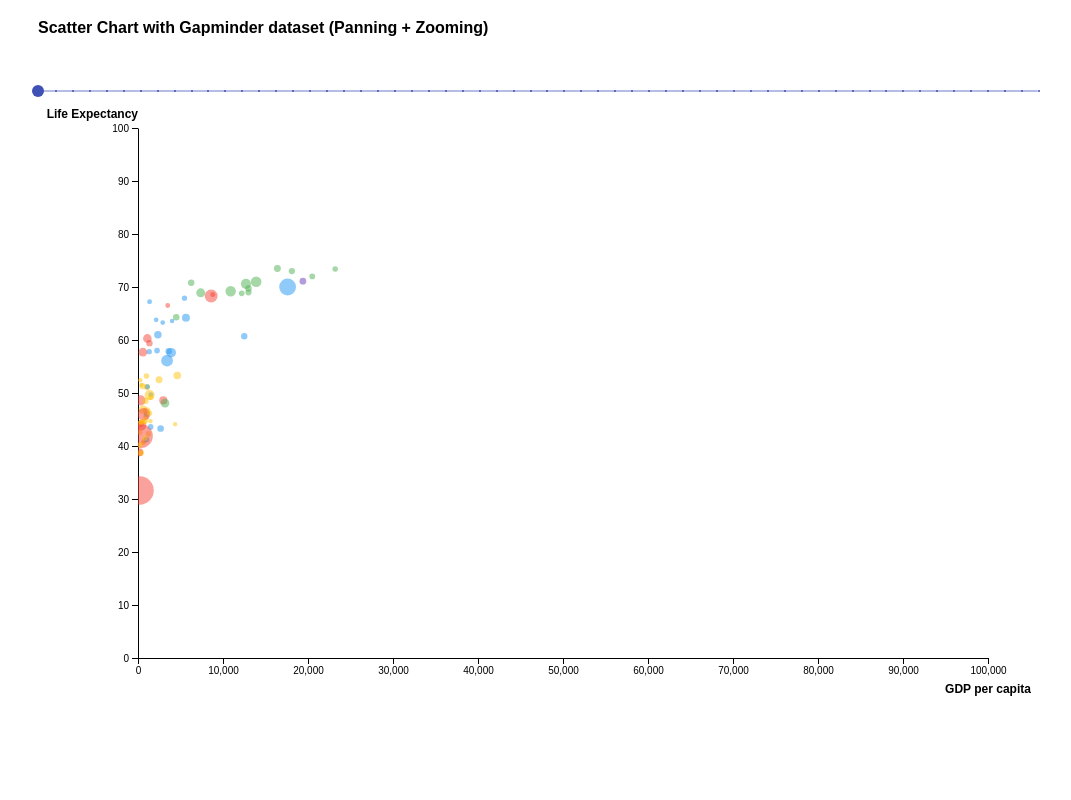
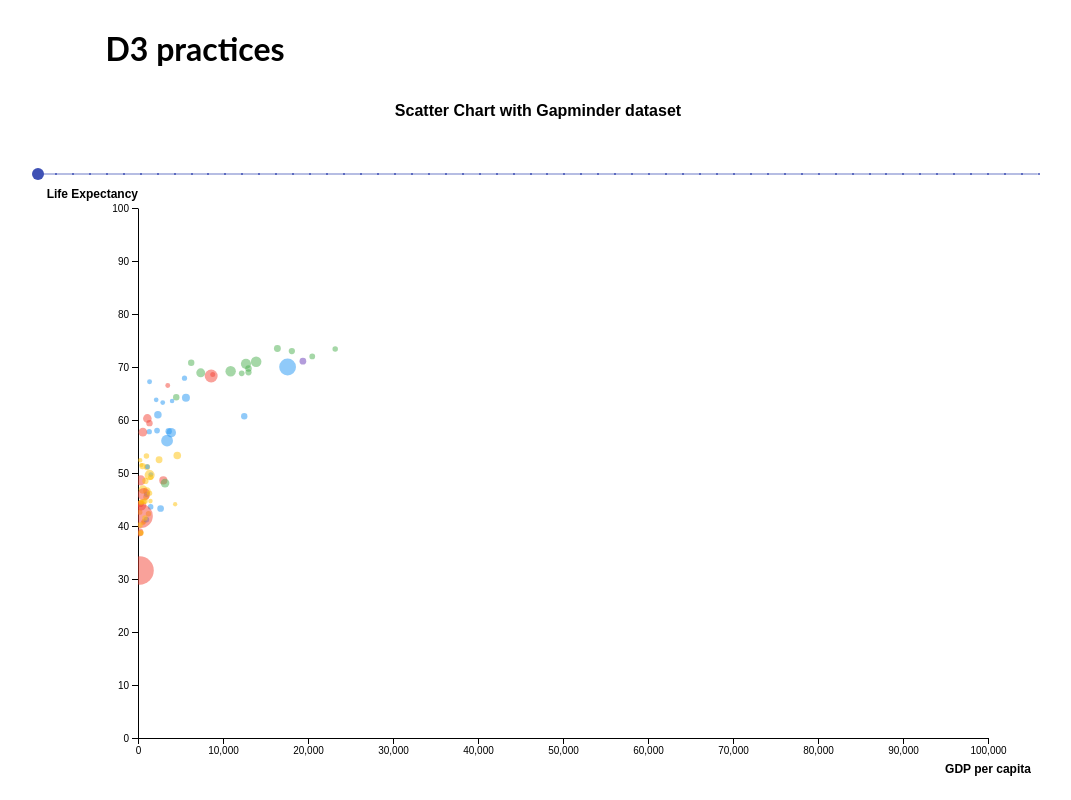
Before and after one commit to Aete/d3-60days-challenge, a React (Create React App) app: page /day7 in a window 1280 px wide. Shown: the whole page, without its empty margins (102-1173 px from the left). Built offline with nearby package versions, Linux system fonts and the light colour scheme.

Commit message:
:art: Refactor codes ~ Day nine

```diff
--- a/src/Component/Header.js
+++ b/src/Component/Header.js
@@ -1,4 +1,3 @@
-import { Link } from 'react-router-dom';
 import styled from 'styled-components';
 import { StyledPageTitle } from '../atoms/headings';
 import { StyledLink } from '../atoms/link';
--- a/src/Day4/DayFour.js
+++ b/src/Day4/DayFour.js
@@ -1,4 +1,6 @@
-import { useState, useEffect, useRef } from 'react';
+import { Fragment, useState, useEffect, useRef } from 'react';
+import { StyledChartTitle } from '../atoms/headings';
+import Header from '../Component/Header';
 import ScatterChart from './ScatterChart';
 
 export default function DayFour() {
@@ -9,5 +11,11 @@ export default function DayFour() {
       setChart(new ScatterChart(container.current));
     }
   }, []);
-  return <div className="ScatterChart" ref={container}></div>;
+  return (
+    <Fragment>
+      <Header />
+      <StyledChartTitle>GDP vs Life Expectancy</StyledChartTitle>
+      <div lassName="ScatterChart" ref={container}></div>
+    </Fragment>
+  );
 }
--- a/src/Day4/ScatterChart.js
+++ b/src/Day4/ScatterChart.js
@@ -13,28 +13,13 @@ export default function ScatterChart(element) {
     .attr('width', width + margin.left + margin.right)
     .attr('height', height + margin.top + margin.bottom);
 
-  const container = svg
-    .append('g')
-    .attr('transform', `translate(${margin.left}, ${margin.top})`);
+  const container = svg.append('g').attr('transform', `translate(${margin.left}, ${margin.top})`);
 
-  const xAxis = container
-    .append('g')
-    .attr('class', 'xAxis')
-    .attr('transform', `translate(0,${height})`);
+  const xAxis = container.append('g').attr('class', 'xAxis').attr('transform', `translate(0,${height})`);
 
   const yAxis = container.append('g').attr('class', 'yAxis');
 
   const dots = container.append('g').attr('class', 'dots');
-
-  const title = container
-    .append('text')
-    .attr('class', 'title')
-    .text('GDP vs Life Expectancy')
-    .attr('text-anchor', 'middle')
-    .attr('x', 0.5 * width)
-    .attr('y', -30)
-    .style('font-family', 'sans-serif')
-    .style('font-weight', 700);
 
   const xAxisTitle = container
     .append('text')
--- a/src/Day5/DayFive.js
+++ b/src/Day5/DayFive.js
@@ -1,6 +1,14 @@
 import Slider from '@material-ui/core/Slider';
-import { useEffect, useRef, useState } from 'react';
+import { Fragment, useState, useEffect, useRef } from 'react';
+import styled from 'styled-components';
+import { StyledChartTitle } from '../atoms/headings';
+import Header from '../Component/Header';
 import ScatterChart from './ScatterChart';
+
+const StyledSlider = styled(Slider)`
+  max-width: 1000px;
+  margin: 0 10px;
+`;
 
 export default function DayFive() {
   const [year, setYear] = useState(1960);
@@ -16,21 +24,10 @@ export default function DayFive() {
   }, [chart, year]);
 
   return (
-    <div
-      className="scatterChartAnimation"
-      style={{ maxWidth: '1000px', width: '1000px' }}
-    >
-      <h1
-        style={{
-          fontSize: '16px',
-          fontFamily: 'sans-serif',
-          fontWeight: 700,
-          marginBottom: '40px',
-        }}
-      >
-        Scatter Chart with Gapminder dataset
-      </h1>
-      <Slider
+    <Fragment>
+      <Header />
+      <StyledChartTitle>Scatter Chart with Gapminder dataset</StyledChartTitle>
+      <StyledSlider
         defaultValue={1960}
         aria-labelledby="discrete-slider"
         valueLabelDisplay="auto"
@@ -45,6 +42,6 @@ export default function DayFive() {
         }}
       />
       <div className="scatterChart" ref={container}></div>
-    </div>
+    </Fragment>
   );
 }
--- a/src/Day6/DaySix.js
+++ b/src/Day6/DaySix.js
@@ -1,11 +1,20 @@
-import { useEffect, useRef } from 'react';
+import { Fragment, useEffect, useRef } from 'react';
 import LineChart from './LineChart';
+import styled from 'styled-components';
+import { StyledChartTitle } from '../atoms/headings';
+import Header from '../Component/Header';
 
 export default function DaySix() {
   const container = useRef();
-
   useEffect(() => {
     LineChart(container.current);
   }, []);
-  return <div ref={container}> </div>;
+
+  return (
+    <Fragment>
+      <Header />
+      <StyledChartTitle>Number of Daily COVID-19 cases</StyledChartTitle>
+      <div className="Linechart" ref={container}></div>
+    </Fragment>
+  );
 }
--- a/src/Day6/LineChart.js
+++ b/src/Day6/LineChart.js
@@ -56,7 +56,7 @@ const data = [
 export default function LineChart(element) {
   const processedData = data.map((d) => {
     const date = d3.timeParse('%Y-%m-%d')(d.date);
-    d.date = date;
+    d.processDate = date;
     return d;
   });
 
@@ -66,10 +66,7 @@ export default function LineChart(element) {
 
   const colors = ['#ff5252', '#448Aff'];
   const category = ['domestic', 'inflow'];
-  const maximum = Math.max(
-    Math.max(...data.map((d) => d.domestic)),
-    Math.max(...data.map((d) => d.inflow))
-  );
+  const maximum = Math.max(Math.max(...data.map((d) => d.domestic)), Math.max(...data.map((d) => d.inflow)));
 
   const svg = d3
     .select(element)
@@ -77,26 +74,19 @@ export default function LineChart(element) {
     .attr('width', width + margin.left + margin.right)
     .attr('height', height + margin.top + margin.bottom);
 
-  const container = svg
-    .append('g')
-    .attr('transform', `translate(${margin.left}, ${margin.top})`);
+  const container = svg.append('g').attr('transform', `translate(${margin.left}, ${margin.top})`);
 
   const xScale = d3
     .scaleTime()
     .domain(
       d3.extent(processedData, function (d) {
-        return d.date;
+        return d.processDate;
       })
     )
     .range([0, width]);
 
-  const xAxis = container
-    .append('g')
-    .attr('transform', `translate(0,${height})`);
-  const xAxisFunction = d3
-    .axisBottom(xScale)
-    .tickFormat(d3.timeFormat('%b. %d'))
-    .tickSizeOuter(0);
+  const xAxis = container.append('g').attr('transform', `translate(0,${height})`);
+  const xAxisFunction = d3.axisBottom(xScale).tickFormat(d3.timeFormat('%b. %d')).tickSizeOuter(0);
   xAxis.call(xAxisFunction);
 
   const yScale = d3.scaleLinear().domain([0, maximum]).range([height, 0]);
@@ -115,7 +105,7 @@ export default function LineChart(element) {
       'd',
       d3
         .line()
-        .x((d) => xScale(d.date))
+        .x((d) => xScale(d.processDate))
         .y((d) => yScale(d.inflow))
     );
 
@@ -130,13 +120,11 @@ export default function LineChart(element) {
       'd',
       d3
         .line()
-        .x((d) => xScale(d.date))
+        .x((d) => xScale(d.processDate))
         .y((d) => yScale(d.domestic))
     );
 
-  const legendContainer = container
-    .append('g')
-    .attr('transform', `translate(${0.5 * width - 70}, 20)`);
+  const legendContainer = container.append('g').attr('transform', `translate(${0.5 * width - 70}, 20)`);
 
   const legend = legendContainer
     .selectAll('g')
@@ -158,14 +146,4 @@ export default function LineChart(element) {
     .attr('y', 10)
     .style('font-family', 'sans-serif')
     .style('font-size', '12px');
-
-  container
-    .append('text')
-    .attr('class', 'title')
-    .text('Number of Daily COVID-19 cases')
-    .attr('text-anchor', 'middle')
-    .attr('x', 0.5 * width)
-    .attr('y', -30)
-    .style('font-family', 'sans-serif')
-    .style('font-weight', 700);
 }
--- a/src/Day7/DaySeven.js
+++ b/src/Day7/DaySeven.js
@@ -1,6 +1,14 @@
-import { Slider } from '@material-ui/core';
-import { useEffect, useRef, useState } from 'react';
+import Slider from '@material-ui/core/Slider';
+import { Fragment, useState, useEffect, useRef } from 'react';
+import styled from 'styled-components';
+import { StyledChartTitle } from '../atoms/headings';
+import Header from '../Component/Header';
 import ScatterChart from './ScatterChart';
+
+const StyledSlider = styled(Slider)`
+  max-width: 1000px;
+  margin: 0 10px;
+`;
 
 export default function DaySeven() {
   const [chart, setChart] = useState(null);
@@ -16,21 +24,10 @@ export default function DaySeven() {
   }, [chart, year]);
 
   return (
-    <div
-      className="scatterChartAnimation"
-      style={{ maxWidth: '1000px', width: '1000px' }}
-    >
-      <h1
-        style={{
-          fontSize: '16px',
-          fontFamily: 'sans-serif',
-          fontWeight: 700,
-          marginBottom: '40px',
-        }}
-      >
-        Scatter Chart with Gapminder dataset (Panning + Zooming)
-      </h1>
-      <Slider
+    <Fragment>
+      <Header />
+      <StyledChartTitle>Scatter Chart with Gapminder dataset</StyledChartTitle>
+      <StyledSlider
         defaultValue={1960}
         aria-labelledby="discrete-slider"
         valueLabelDisplay="auto"
@@ -44,7 +41,7 @@ export default function DaySeven() {
           }
         }}
       />
-      <div ref={container}></div>
-    </div>
+      <div className="scatterChart" ref={container}></div>
+    </Fragment>
   );
 }
--- a/src/Day8/DayEight.js
+++ b/src/Day8/DayEight.js
@@ -1,4 +1,6 @@
-import { useEffect, useRef, useState } from 'react';
+import { Fragment, useEffect, useRef, useState } from 'react';
+import { StyledChartTitle } from '../atoms/headings';
+import Header from '../Component/Header';
 import PieChart from './PieChart';
 
 export default function DayEight() {
@@ -9,18 +11,12 @@ export default function DayEight() {
       setChart(new PieChart(container.current));
     }
   }, [chart]);
+
   return (
-    <div ref={container}>
-      <h1
-        style={{
-          fontSize: '16px',
-          fontFamily: 'sans-serif',
-          fontWeight: 700,
-          marginBottom: '40px',
-        }}
-      >
-        Pie Chart with COVID-19 dataset
-      </h1>
-    </div>
+    <Fragment>
+      <Header />
+      <StyledChartTitle>Pie Chart with COVID-19 dataset</StyledChartTitle>
+      <div className="Piechart" ref={container}></div>
+    </Fragment>
   );
 }
--- a/src/Day9/DayNine.js
+++ b/src/Day9/DayNine.js
@@ -1,4 +1,6 @@
-import { useState, useEffect, useRef } from 'react';
+import { Fragment, useEffect, useRef, useState } from 'react';
+import { StyledChartTitle } from '../atoms/headings';
+import Header from '../Component/Header';
 import ScatterChart from './ScatterChart';
 
 export default function DayNine() {
@@ -9,5 +11,12 @@ export default function DayNine() {
       setChart(new ScatterChart(container.current));
     }
   }, []);
-  return <div className="ScatterChart" ref={container}></div>;
+
+  return (
+    <Fragment>
+      <Header />
+      <StyledChartTitle>GDP vs Life Expectancy</StyledChartTitle>
+      <div className="ScatterChart" ref={container}></div>
+    </Fragment>
+  );
 }
--- a/src/Day9/ScatterChart.js
+++ b/src/Day9/ScatterChart.js
@@ -3,7 +3,7 @@ import lifeData from '../utils/data/life_expectancy_years_2019.csv';
 import gdpData from '../utils/data/gdppercapita_us_inflation_adjusted_2019.csv';
 
 export default function ScatterChart(element) {
-  const margin = { top: 70, bottom: 50, right: 50, left: 100 };
+  const margin = { top: 15, bottom: 50, right: 50, left: 100 };
   const height = 600 - margin.top - margin.bottom;
   const width = 800 - margin.left - margin.right;
 
@@ -20,16 +20,6 @@ export default function ScatterChart(element) {
   const yAxis = container.append('g').attr('class', 'yAxis');
 
   const dots = container.append('g').attr('class', 'dots');
-
-  const title = container
-    .append('text')
-    .attr('class', 'title')
-    .text('GDP vs Life Expectancy')
-    .attr('text-anchor', 'middle')
-    .attr('x', 0.5 * width)
-    .attr('y', -30)
-    .style('font-family', 'sans-serif')
-    .style('font-weight', 700);
 
   const xAxisTitle = container
     .append('text')
```
